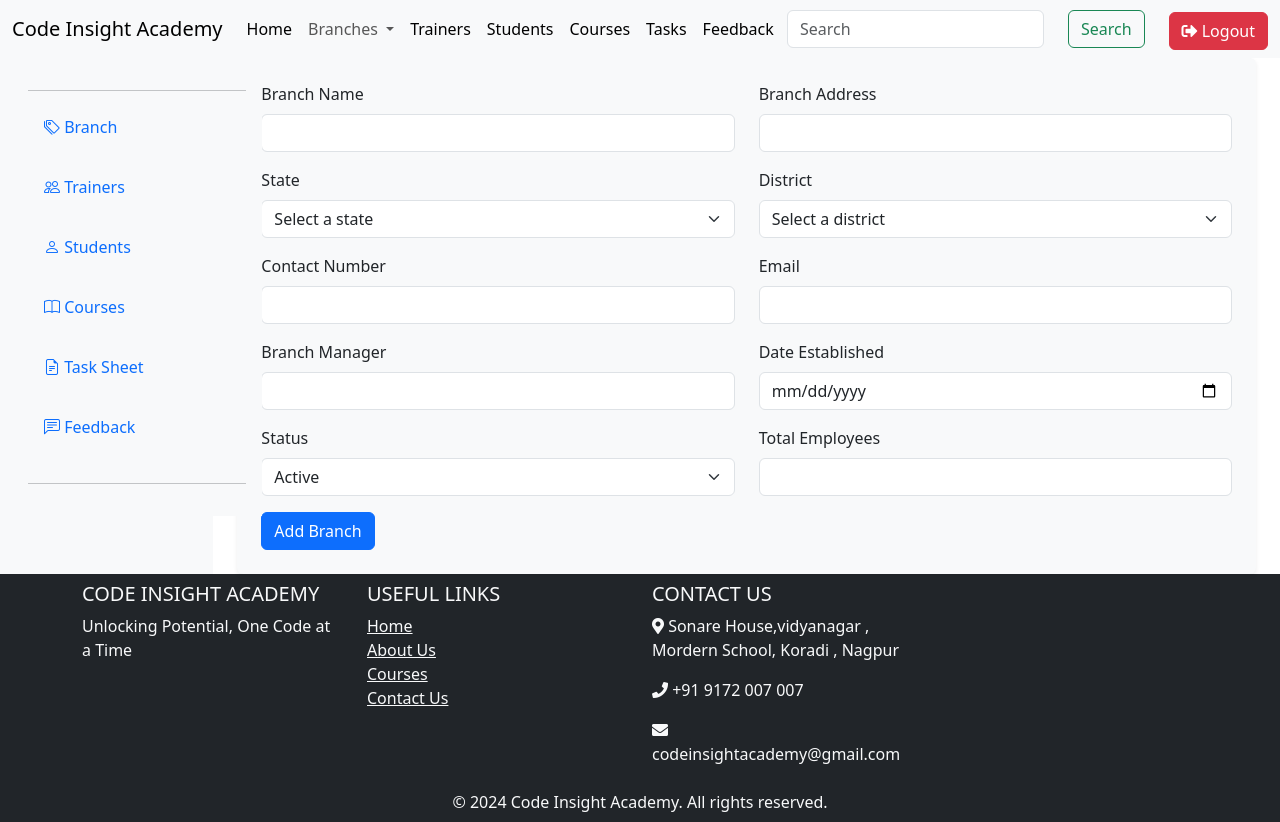
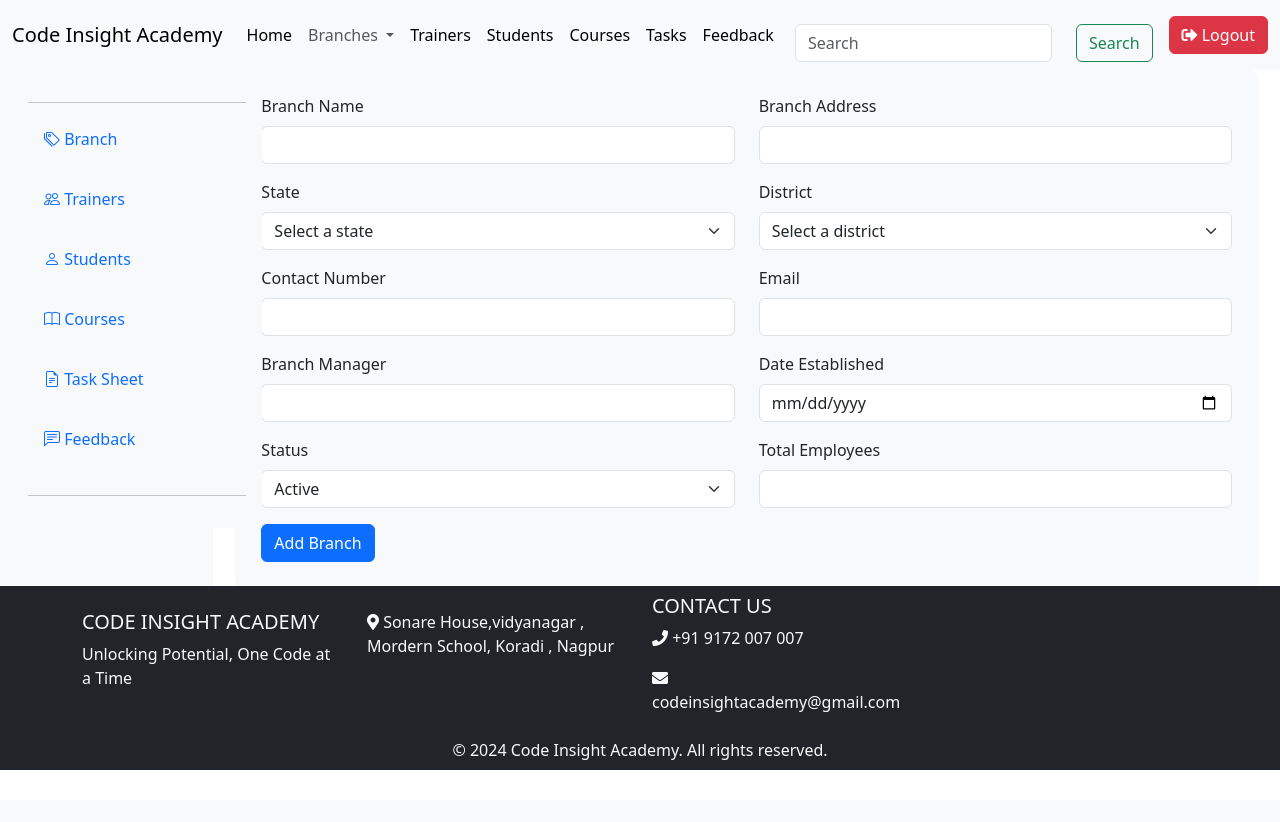
Before and after one commit to tejaslandge/PHP-CRUD-CIA, a PHP site: page /add/add_branch.php in a window 1280 px wide. After the commit the page ends 770 px from the top, so only its background shows below. Run offline with PHP 8.4, Linux system fonts and the light colour scheme.

Commit message:
PHP code

```diff
--- a/includes/footer.php
+++ b/includes/footer.php
@@ -2,26 +2,20 @@
     <div class="container">
         <div class="row">
             <!-- About section -->
-            <div class="col-md-3 mb-2">
+            <div class="col-md-3 mb-2 mt-3">
                 <h5 class="text-uppercase">Code Insight Academy</h5>
                 <p>Unlocking Potential, One Code at a Time</p>
             </div>
 
-            <!-- Useful Links -->
-            <div class="col-md-3 mb-2">
-                <h5 class="text-uppercase">Useful Links</h5>
-                <ul class="list-unstyled">
-                    <li><a href="#" class="text-light">Home</a></li>
-                    <li><a href="#" class="text-light">About Us</a></li>
-                    <li><a href="#" class="text-light">Courses</a></li>
-                    <li><a href="#" class="text-light">Contact Us</a></li>
-                </ul>
-            </div>
+
 
             <!-- Contact Information -->
+            <div class="col-md-3 mb-2 mt-3">
+                <p><i class="fas fa-map-marker-alt"></i> Sonare House,vidyanagar , Mordern School, Koradi , Nagpur</p>
+            </div>
             <div class="col-md-3 mb-2">
                 <h5 class="text-uppercase">Contact Us</h5>
-                <p><i class="fas fa-map-marker-alt"></i> Sonare House,vidyanagar , Mordern School, Koradi , Nagpur</p>
+
                 <p><i class="fas fa-phone"></i> +91 9172 007 007</p>
                 <p><i class="fas fa-envelope"></i> codeinsightacademy@gmail.com</p>
             </div>
--- a/includes/header.php
+++ b/includes/header.php
@@ -53,12 +53,12 @@
                         <a class="nav-link active" aria-current="page" href="../superadmin/feedbacks.php">Feedback</a>
                     </li>
                 </ul>
-                <form class="d-flex ms-1" role="search" >
+                <form class="d-flex ms-1 mt-3" role="search" >
                     <input class="form-control me-4" type="search" placeholder="Search" aria-label="Search">
                     <button class="btn btn-outline-success" type="submit">Search</button>
                 </form>
 
-                <a href="../superadmin/logout.php"><button id="logout-button" class="logout-btn btn btn-danger ms-4 mt-1">
+                <a href="../superadmin/logout.php"><button id="logout-button" class="logout-btn btn btn-danger ms-3 mt-0">
                     <i class="fas fa-sign-out-alt"></i> Logout
                 </button></a>
 
```
